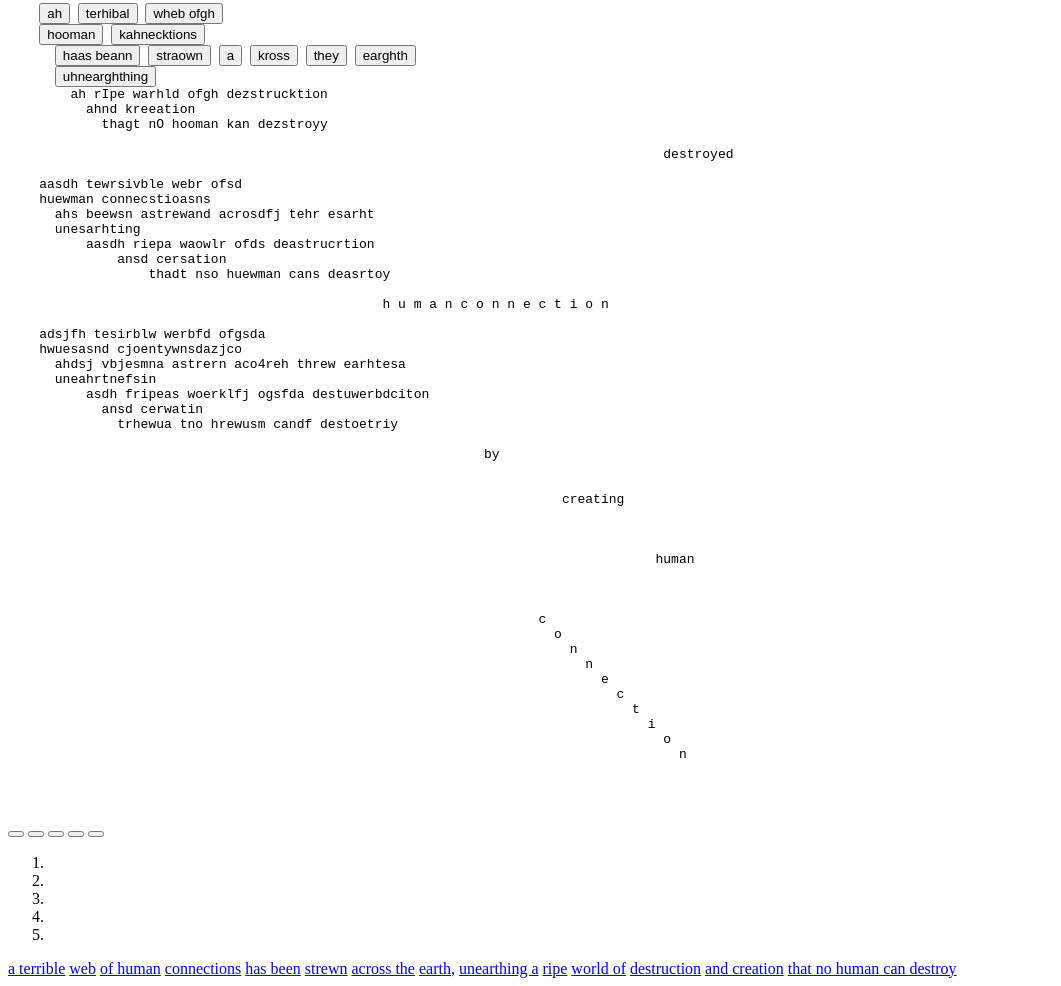
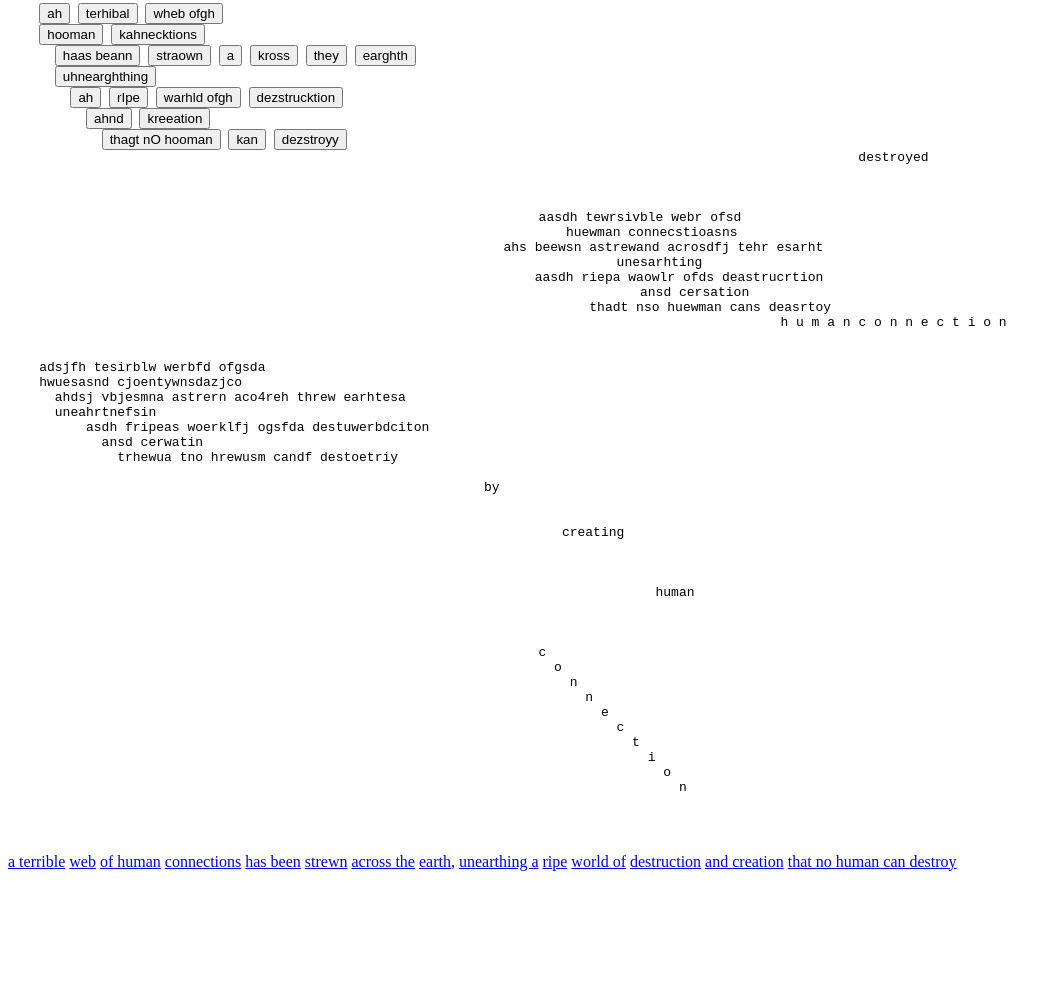
Before and after one commit to laneherndon/HTMLelle-Experiment-Working-Copy, a plain HTML site: page index.html in a window 1280 px wide. Shown: the part 1065-2051 px from the top of the page, without its empty margins (0-1061 px from the left). After the commit the page ends 1944 px from the top, so only its background shows below. Drawn offline with Linux system fonts and the light colour scheme.

Commit message:
more more more poem

```diff
--- a/index.html
+++ b/index.html
@@ -20,7 +20,7 @@
 
     <!-- Spaced Letters  -->
     a te    rr    eb
-        ible     w of
+        ible     w   of
     h  u  m  a  n con
     nection
       h    en
@@ -59,21 +59,20 @@
     <button>hooman</button> <button>kahnecktions</button>
       <button>haas beann</button> <button>straown</button> <button>a</button> <button>kross</button> <button>they</button> <button>earghth</button>
       <button>uhnearghthing</button>
-        ah rIpe warhld ofgh dezstrucktion
-          ahnd kreeation
-            thagt nO hooman kan dezstroyy
+        <button>ah</button> <button>rIpe</button> <button>warhld ofgh</button> <button>dezstrucktion</button>
+          <button>ahnd</button> <button>kreeation</button>
+            <button>thagt nO hooman</button> <button>kan</button> <button>dezstroyy</button>
+                                                                                                             destroyed
 
-                                                                                    destroyed
     <!-- Keyboard Errors  -->
-    aasdh tewrsivble webr ofsd
+   <center> aasdh tewrsivble webr ofsd
     huewman connecstioasns
       ahs beewsn astrewand acrosdfj tehr esarht
       unesarhting
           aasdh riepa waowlr ofds deastrucrtion
               ansd cersation
                   thadt nso huewman cans deasrtoy
-
-                                                h u m a n c o n n e c t i o n
+                                                                  h u m a n c o n n e c t i o n </center>
     <!-- Keyboard Smash  -->
     adsjfh tesirblw werbfd ofgsda
     hwuesasnd cjoentywnsdazjco
@@ -108,22 +107,6 @@
 
     </pre>
 
-    <button></button>
-    <button></button>
-    <button></button>
-    <button></button>
-    <button></button>
-
-    <pre></pre>
-
-    <ol>
-      <li></li>
-      <li></li>
-      <li></li>
-      <li></li>
-      <li></li>
-    </ol>
-
     <a href="#">a terrible</a>
     <a href="#">web</a>
     <a href="#">of human</a>
```
